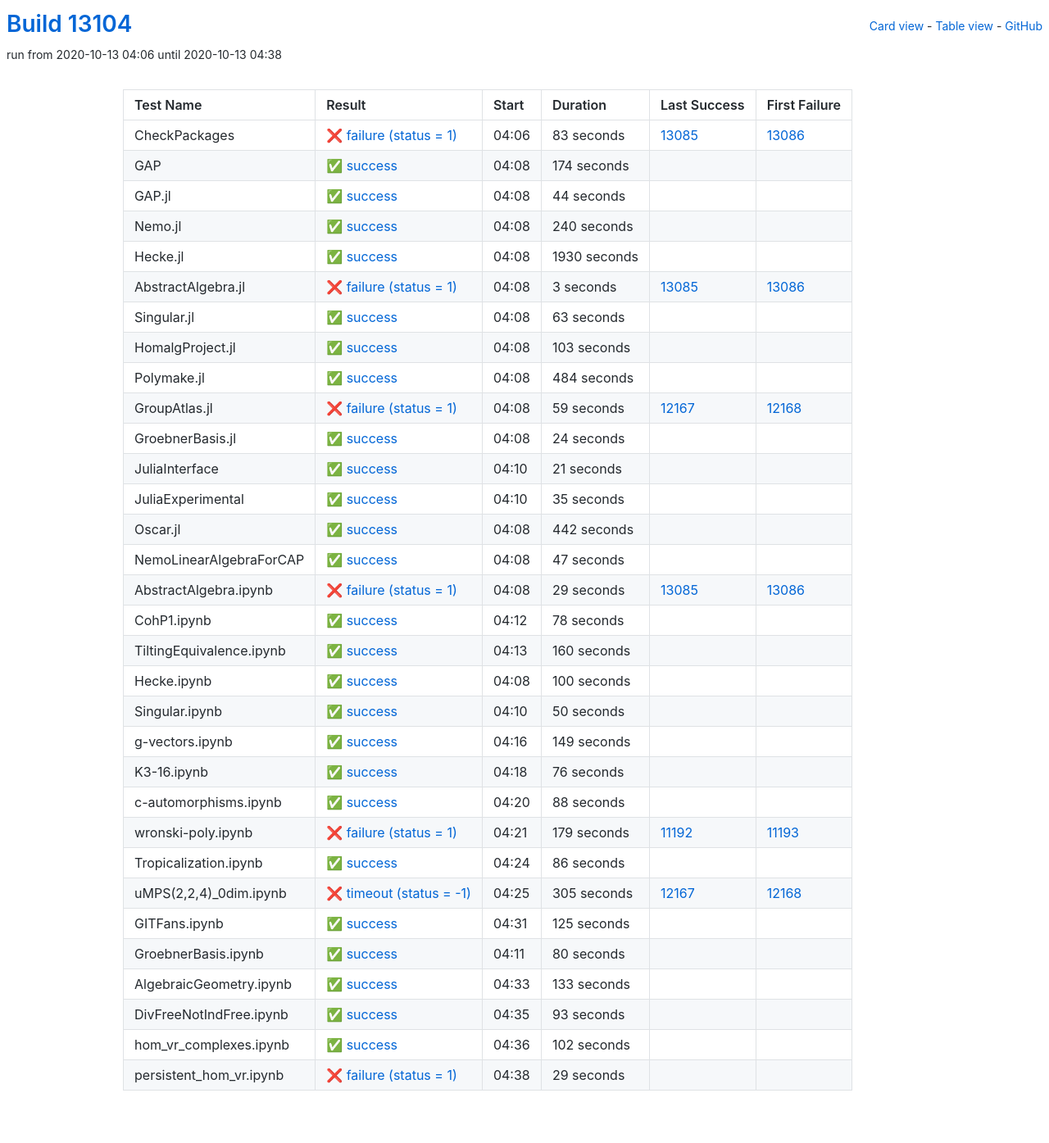
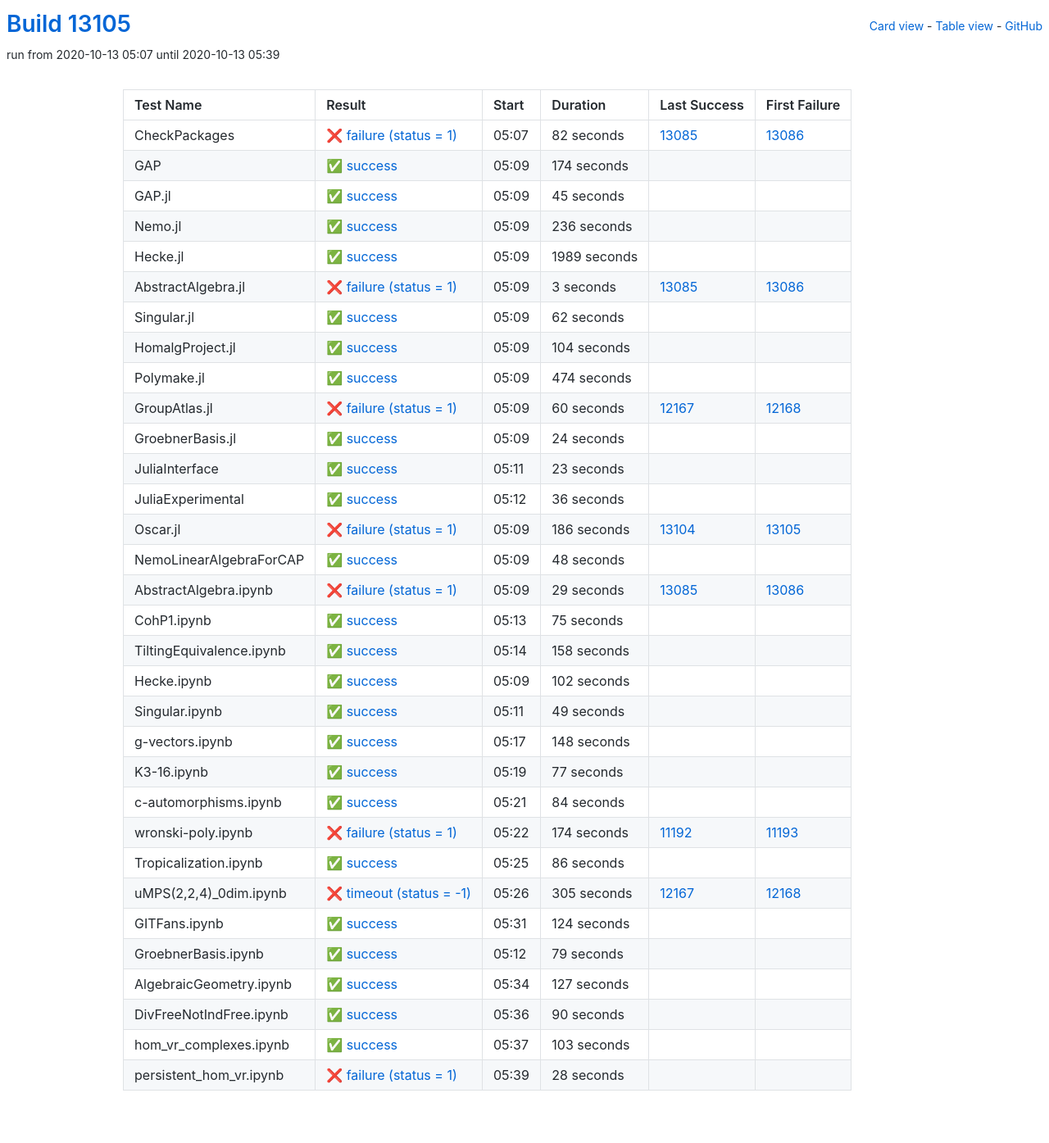
Before and after one commit to oscar-system/oscar-ci-status, a Jekyll site: the page built from table.html, in a window 1280 px wide. Shown: the whole page at 82% size. Built offline with Jekyll 4.4.1, drawn with Linux system fonts in a browser that asks for light colours.

Commit message:
Build #13105

```diff
--- a/_data/ci.yml
+++ b/_data/ci.yml
@@ -1,6 +1,6 @@
 ---
-build: 13104
-build_url: https://oscarci.mathematik.uni-kl.de/job/oscar/13104/
+build: 13105
+build_url: https://oscarci.mathematik.uni-kl.de/job/oscar/13105/
 job: oscar
 organization: oscar-system
 repo: oscar-ci-status
@@ -8,20 +8,20 @@
 tests:
 - name: CheckPackages
   id: checkpackages
-  log: https://oscarci.mathematik.uni-kl.de/job/oscar/13104/artifact/logs/build-13104/CheckPackages.log
-  start: 2020-10-13 04:06
+  log: https://oscarci.mathematik.uni-kl.de/job/oscar/13105/artifact/logs/build-13105/CheckPackages.log
+  start: 2020-10-13 05:07
   success: false
   exitcode: 1
   status: failure
-  duration: 83
+  duration: 82
   last_success: 13085
   last_success_url: https://oscarci.mathematik.uni-kl.de/job/oscar/13085/
   first_failure: 13086
   first_failure_url: https://oscarci.mathematik.uni-kl.de/job/oscar/13086/
 - name: GAP
   id: gap
-  log: https://oscarci.mathematik.uni-kl.de/job/oscar/13104/artifact/logs/build-13104/GAP.log
-  start: 2020-10-13 04:08
+  log: https://oscarci.mathematik.uni-kl.de/job/oscar/13105/artifact/logs/build-13105/GAP.log
+  start: 2020-10-13 05:09
   success: true
   exitcode: 0
   status: success
@@ -32,44 +32,44 @@
   first_failure_url:
 - name: GAP.jl
   id: gap-jl
-  log: https://oscarci.mathematik.uni-kl.de/job/oscar/13104/artifact/logs/build-13104/GAP.jl.log
-  start: 2020-10-13 04:08
+  log: https://oscarci.mathematik.uni-kl.de/job/oscar/13105/artifact/logs/build-13105/GAP.jl.log
+  start: 2020-10-13 05:09
   success: true
   exitcode: 0
   status: success
-  duration: 44
+  duration: 45
   last_success: false
   last_success_url:
   first_failure: false
   first_failure_url:
 - name: Nemo.jl
   id: nemo-jl
-  log: https://oscarci.mathematik.uni-kl.de/job/oscar/13104/artifact/logs/build-13104/Nemo.jl.log
-  start: 2020-10-13 04:08
+  log: https://oscarci.mathematik.uni-kl.de/job/oscar/13105/artifact/logs/build-13105/Nemo.jl.log
+  start: 2020-10-13 05:09
   success: true
   exitcode: 0
   status: success
-  duration: 240
+  duration: 236
   last_success: false
   last_success_url:
   first_failure: false
   first_failure_url:
 - name: Hecke.jl
   id: hecke-jl
-  log: https://oscarci.mathematik.uni-kl.de/job/oscar/13104/artifact/logs/build-13104/Hecke.jl.log
-  start: 2020-10-13 04:08
+  log: https://oscarci.mathematik.uni-kl.de/job/oscar/13105/artifact/logs/build-13105/Hecke.jl.log
+  start: 2020-10-13 05:09
   success: true
   exitcode: 0
   status: success
-  duration: 1930
+  duration: 1989
   last_success: false
   last_success_url:
   first_failure: false
   first_failure_url:
 - name: AbstractAlgebra.jl
   id: abstractalgebra-jl
-  log: https://oscarci.mathematik.uni-kl.de/job/oscar/13104/artifact/logs/build-13104/AbstractAlgebra.jl.log
-  start: 2020-10-13 04:08
+  log: https://oscarci.mathematik.uni-kl.de/job/oscar/13105/artifact/logs/build-13105/AbstractAlgebra.jl.log
+  start: 2020-10-13 05:09
   success: false
   exitcode: 1
   status: failure
@@ -80,56 +80,56 @@
   first_failure_url: https://oscarci.mathematik.uni-kl.de/job/oscar/13086/
 - name: Singular.jl
   id: singular-jl
-  log: https://oscarci.mathematik.uni-kl.de/job/oscar/13104/artifact/logs/build-13104/Singular.jl.log
-  start: 2020-10-13 04:08
+  log: https://oscarci.mathematik.uni-kl.de/job/oscar/13105/artifact/logs/build-13105/Singular.jl.log
+  start: 2020-10-13 05:09
   success: true
   exitcode: 0
   status: success
-  duration: 63
+  duration: 62
   last_success: false
   last_success_url:
   first_failure: false
   first_failure_url:
 - name: HomalgProject.jl
   id: homalgproject-jl
-  log: https://oscarci.mathematik.uni-kl.de/job/oscar/13104/artifact/logs/build-13104/HomalgProject.jl.log
-  start: 2020-10-13 04:08
+  log: https://oscarci.mathematik.uni-kl.de/job/oscar/13105/artifact/logs/build-13105/HomalgProject.jl.log
+  start: 2020-10-13 05:09
   success: true
   exitcode: 0
   status: success
-  duration: 103
+  duration: 104
   last_success: false
   last_success_url:
   first_failure: false
   first_failure_url:
 - name: Polymake.jl
   id: polymake-jl
-  log: https://oscarci.mathematik.uni-kl.de/job/oscar/13104/artifact/logs/build-13104/Polymake.jl.log
-  start: 2020-10-13 04:08
+  log: https://oscarci.mathematik.uni-kl.de/job/oscar/13105/artifact/logs/build-13105/Polymake.jl.log
+  start: 2020-10-13 05:09
   success: true
   exitcode: 0
   status: success
-  duration: 484
+  duration: 474
   last_success: false
   last_success_url:
   first_failure: false
   first_failure_url:
 - name: GroupAtlas.jl
   id: groupatlas-jl
-  log: https://oscarci.mathematik.uni-kl.de/job/oscar/13104/artifact/logs/build-13104/GroupAtlas.jl.log
-  start: 2020-10-13 04:08
+  log: https://oscarci.mathematik.uni-kl.de/job/oscar/13105/artifact/logs/build-13105/GroupAtlas.jl.log
+  start: 2020-10-13 05:09
   success: false
   exitcode: 1
   status: failure
-  duration: 59
+  duration: 60
   last_success: 12167
   last_success_url: https://oscarci.mathematik.uni-kl.de/job/oscar/12167/
   first_failure: 12168
   first_failure_url: https://oscarci.mathematik.uni-kl.de/job/oscar/12168/
 - name: GroebnerBasis.jl
   id: groebnerbasis-jl
-  log: https://oscarci.mathematik.uni-kl.de/job/oscar/13104/artifact/logs/build-13104/GroebnerBasis.jl.log
-  start: 2020-10-13 04:08
+  log: https://oscarci.mathematik.uni-kl.de/job/oscar/13105/artifact/logs/build-13105/GroebnerBasis.jl.log
+  start: 2020-10-13 05:09
   success: true
   exitcode: 0
   status: success
@@ -140,56 +140,56 @@
   first_failure_url:
 - name: JuliaInterface
   id: juliainterface
-  log: https://oscarci.mathematik.uni-kl.de/job/oscar/13104/artifact/logs/build-13104/JuliaInterface.log
-  start: 2020-10-13 04:10
+  log: https://oscarci.mathematik.uni-kl.de/job/oscar/13105/artifact/logs/build-13105/JuliaInterface.log
+  start: 2020-10-13 05:11
   success: true
   exitcode: 0
   status: success
-  duration: 21
+  duration: 23
   last_success: false
   last_success_url:
   first_failure: false
   first_failure_url:
 - name: JuliaExperimental
   id: juliaexperimental
-  log: https://oscarci.mathematik.uni-kl.de/job/oscar/13104/artifact/logs/build-13104/JuliaExperimental.log
-  start: 2020-10-13 04:10
+  log: https://oscarci.mathematik.uni-kl.de/job/oscar/13105/artifact/logs/build-13105/JuliaExperimental.log
+  start: 2020-10-13 05:12
   success: true
   exitcode: 0
   status: success
-  duration: 35
+  duration: 36
   last_success: false
   last_success_url:
   first_failure: false
   first_failure_url:
 - name: Oscar.jl
   id: oscar-jl
-  log: https://oscarci.mathematik.uni-kl.de/job/oscar/13104/artifact/logs/build-13104/Oscar.jl.log
-  start: 2020-10-13 04:08
+  log: https://oscarci.mathematik.uni-kl.de/job/oscar/13105/artifact/logs/build-13105/Oscar.jl.log
+  start: 2020-10-13 05:09
+  success: false
+  exitcode: 1
+  status: failure
+  duration: 186
+  last_success: 13104
+  last_success_url: https://oscarci.mathematik.uni-kl.de/job/oscar/13104/
+  first_failure: 13105
+  first_failure_url: https://oscarci.mathematik.uni-kl.de/job/oscar/13105/
+- name: NemoLinearAlgebraForCAP
+  id: nemolinearalgebraforcap
+  log: https://oscarci.mathematik.uni-kl.de/job/oscar/13105/artifact/logs/build-13105/NemoLinearAlgebraForCAP.log
+  start: 2020-10-13 05:09
   success: true
   exitcode: 0
   status: success
-  duration: 442
-  last_success: false
-  last_success_url:
-  first_failure: false
-  first_failure_url:
-- name: NemoLinearAlgebraForCAP
-  id: nemolinearalgebraforcap
-  log: https://oscarci.mathematik.uni-kl.de/job/oscar/13104/artifact/logs/build-13104/NemoLinearAlgebraForCAP.log
-  start: 2020-10-13 04:08
-  success: true
-  exitcode: 0
-  status: success
-  duration: 47
+  duration: 48
   last_success: false
   last_success_url:
   first_failure: false
   first_failure_url:
 - name: AbstractAlgebra.ipynb
   id: abstractalgebra-ipynb
-  log: https://oscarci.mathematik.uni-kl.de/job/oscar/13104/artifact/logs/build-13104/AbstractAlgebra.ipynb.log
-  start: 2020-10-13 04:08
+  log: https://oscarci.mathematik.uni-kl.de/job/oscar/13105/artifact/logs/build-13105/AbstractAlgebra.ipynb.log
+  start: 2020-10-13 05:09
   success: false
   exitcode: 1
   status: failure
@@ -200,104 +200,104 @@
   first_failure_url: https://oscarci.mathematik.uni-kl.de/job/oscar/13086/
 - name: CohP1.ipynb
   id: cohp1-ipynb
-  log: https://oscarci.mathematik.uni-kl.de/job/oscar/13104/artifact/logs/build-13104/CohP1.ipynb.log
-  start: 2020-10-13 04:12
+  log: https://oscarci.mathematik.uni-kl.de/job/oscar/13105/artifact/logs/build-13105/CohP1.ipynb.log
+  start: 2020-10-13 05:13
   success: true
   exitcode: 0
   status: success
-  duration: 78
+  duration: 75
   last_success: false
   last_success_url:
   first_failure: false
   first_failure_url:
 - name: TiltingEquivalence.ipynb
   id: tiltingequivalence-ipynb
-  log: https://oscarci.mathematik.uni-kl.de/job/oscar/13104/artifact/logs/build-13104/TiltingEquivalence.ipynb.log
-  start: 2020-10-13 04:13
+  log: https://oscarci.mathematik.uni-kl.de/job/oscar/13105/artifact/logs/build-13105/TiltingEquivalence.ipynb.log
+  start: 2020-10-13 05:14
   success: true
   exitcode: 0
   status: success
-  duration: 160
+  duration: 158
   last_success: false
   last_success_url:
   first_failure: false
   first_failure_url:
 - name: Hecke.ipynb
   id: hecke-ipynb
-  log: https://oscarci.mathematik.uni-kl.de/job/oscar/13104/artifact/logs/build-13104/Hecke.ipynb.log
-  start: 2020-10-13 04:08
+  log: https://oscarci.mathematik.uni-kl.de/job/oscar/13105/artifact/logs/build-13105/Hecke.ipynb.log
+  start: 2020-10-13 05:09
   success: true
   exitcode: 0
   status: success
-  duration: 100
+  duration: 102
   last_success: false
   last_success_url:
   first_failure: false
   first_failure_url:
 - name: Singular.ipynb
   id: singular-ipynb
-  log: https://oscarci.mathematik.uni-kl.de/job/oscar/13104/artifact/logs/build-13104/Singular.ipynb.log
-  start: 2020-10-13 04:10
+  log: https://oscarci.mathematik.uni-kl.de/job/oscar/13105/artifact/logs/build-13105/Singular.ipynb.log
+  start: 2020-10-13 05:11
   success: true
   exitcode: 0
   status: success
-  duration: 50
+  duration: 49
   last_success: false
   last_success_url:
   first_failure: false
   first_failure_url:
 - name: g-vectors.ipynb
   id: g-vectors-ipynb
-  log: https://oscarci.mathematik.uni-kl.de/job/oscar/13104/artifact/logs/build-13104/g-vectors.ipynb.log
-  start: 2020-10-13 04:16
+  log: https://oscarci.mathematik.uni-kl.de/job/oscar/13105/artifact/logs/build-13105/g-vectors.ipynb.log
+  start: 2020-10-13 05:17
   success: true
   exitcode: 0
   status: success
-  duration: 149
+  duration: 148
   last_success: false
   last_success_url:
   first_failure: false
   first_failure_url:
 - name: K3-16.ipynb
   id: k3-16-ipynb
-  log: https://oscarci.mathematik.uni-kl.de/job/oscar/13104/artifact/logs/build-13104/K3-16.ipynb.log
-  start: 2020-10-13 04:18
+  log: https://oscarci.mathematik.uni-kl.de/job/oscar/13105/artifact/logs/build-13105/K3-16.ipynb.log
+  start: 2020-10-13 05:19
   success: true
   exitcode: 0
   status: success
-  duration: 76
+  duration: 77
   last_success: false
   last_success_url:
   first_failure: false
   first_failure_url:
 - name: c-automorphisms.ipynb
   id: c-automorphisms-ipynb
-  log: https://oscarci.mathematik.uni-kl.de/job/oscar/13104/artifact/logs/build-13104/c-automorphisms.ipynb.log
-  start: 2020-10-13 04:20
+  log: https://oscarci.mathematik.uni-kl.de/job/oscar/13105/artifact/logs/build-13105/c-automorphisms.ipynb.log
+  start: 2020-10-13 05:21
   success: true
   exitcode: 0
   status: success
-  duration: 88
+  duration: 84
   last_success: false
   last_success_url:
   first_failure: false
   first_failure_url:
 - name: wronski-poly.ipynb
   id: wronski-poly-ipynb
-  log: https://oscarci.mathematik.uni-kl.de/job/oscar/13104/artifact/logs/build-13104/wronski-poly.ipynb.log
-  start: 2020-10-13 04:21
+  log: https://oscarci.mathematik.uni-kl.de/job/oscar/13105/artifact/logs/build-13105/wronski-poly.ipynb.log
+  start: 2020-10-13 05:22
   success: false
   exitcode: 1
   status: failure
-  duration: 179
+  duration: 174
   last_success: 11192
   last_success_url: https://oscarci.mathematik.uni-kl.de/job/oscar/11192/
   first_failure: 11193
   first_failure_url: https://oscarci.mathematik.uni-kl.de/job/oscar/11193/
 - name: Tropicalization.ipynb
   id: tropicalization-ipynb
-  log: https://oscarci.mathematik.uni-kl.de/job/oscar/13104/artifact/logs/build-13104/Tropicalization.ipynb.log
-  start: 2020-10-13 04:24
+  log: https://oscarci.mathematik.uni-kl.de/job/oscar/13105/artifact/logs/build-13105/Tropicalization.ipynb.log
+  start: 2020-10-13 05:25
   success: true
   exitcode: 0
   status: success
@@ -308,8 +308,8 @@
   first_failure_url:
 - name: uMPS(2,2,4)_0dim.ipynb
   id: umps-2-2-4-0dim-ipynb
-  log: https://oscarci.mathematik.uni-kl.de/job/oscar/13104/artifact/logs/build-13104/uMPS-2-2-4-_0dim.ipynb.log
-  start: 2020-10-13 04:25
+  log: https://oscarci.mathematik.uni-kl.de/job/oscar/13105/artifact/logs/build-13105/uMPS-2-2-4-_0dim.ipynb.log
+  start: 2020-10-13 05:26
   success: false
   exitcode: -1
   status: timeout
@@ -320,72 +320,72 @@
   first_failure_url: https://oscarci.mathematik.uni-kl.de/job/oscar/12168/
 - name: GITFans.ipynb
   id: gitfans-ipynb
-  log: https://oscarci.mathematik.uni-kl.de/job/oscar/13104/artifact/logs/build-13104/GITFans.ipynb.log
-  start: 2020-10-13 04:31
+  log: https://oscarci.mathematik.uni-kl.de/job/oscar/13105/artifact/logs/build-13105/GITFans.ipynb.log
+  start: 2020-10-13 05:31
   success: true
   exitcode: 0
   status: success
-  duration: 125
+  duration: 124
   last_success: false
   last_success_url:
   first_failure: false
   first_failure_url:
 - name: GroebnerBasis.ipynb
   id: groebnerbasis-ipynb
-  log: https://oscarci.mathematik.uni-kl.de/job/oscar/13104/artifact/logs/build-13104/GroebnerBasis.ipynb.log
-  start: 2020-10-13 04:11
+  log: https://oscarci.mathematik.uni-kl.de/job/oscar/13105/artifact/logs/build-13105/GroebnerBasis.ipynb.log
+  start: 2020-10-13 05:12
   success: true
   exitcode: 0
   status: success
-  duration: 80
+  duration: 79
   last_success: false
   last_success_url:
   first_failure: false
   first_failure_url:
 - name: AlgebraicGeometry.ipynb
   id: algebraicgeometry-ipynb
-  log: https://oscarci.mathematik.uni-kl.de/job/oscar/13104/artifact/logs/build-13104/AlgebraicGeometry.ipynb.log
-  start: 2020-10-13 04:33
+  log: https://oscarci.mathematik.uni-kl.de/job/oscar/13105/artifact/logs/build-13105/AlgebraicGeometry.ipynb.log
+  start: 2020-10-13 05:34
   success: true
   exitcode: 0
   status: success
-  duration: 133
+  duration: 127
   last_success: false
   last_success_url:
   first_failure: false
   first_failure_url:
 - name: DivFreeNotIndFree.ipynb
   id: divfreenotindfree-ipynb
-  log: https://oscarci.mathematik.uni-kl.de/job/oscar/13104/artifact/logs/build-13104/DivFreeNotIndFree.ipynb.log
-  start: 2020-10-13 04:35
+  log: https://oscarci.mathematik.uni-kl.de/job/oscar/13105/artifact/logs/build-13105/DivFreeNotIndFree.ipynb.log
+  start: 2020-10-13 05:36
   success: true
   exitcode: 0
   status: success
-  duration: 93
+  duration: 90
   last_success: false
   last_success_url:
   first_failure: false
   first_failure_url:
 - name: hom_vr_complexes.ipynb
   id: hom-vr-complexes-ipynb
-  log: https://oscarci.mathematik.uni-kl.de/job/oscar/13104/artifact/logs/build-13104/hom_vr_complexes.ipynb.log
-  start: 2020-10-13 04:36
+  log: https://oscarci.mathematik.uni-kl.de/job/oscar/13105/artifact/logs/build-13105/hom_vr_complexes.ipynb.log
+  start: 2020-10-13 05:37
   success: true
   exitcode: 0
   status: success
-  duration: 102
+  duration: 103
   last_success: false
   last_success_url:
   first_failure: false
   first_failure_url:
 - name: persistent_hom_vr.ipynb
   id: persistent-hom-vr-ipynb
-  log: https://oscarci.mathematik.uni-kl.de/job/oscar/13104/artifact/logs/build-13104/persistent_hom_vr.ipynb.log
-  start: 2020-10-13 04:38
+  log: https://oscarci.mathematik.uni-kl.de/job/oscar/13105/artifact/logs/build-13105/persistent_hom_vr.ipynb.log
+  start: 2020-10-13 05:39
   success: false
   exitcode: 1
   status: failure
-  duration: 29
+  duration: 28
   last_success: false
   last_success_url:
   first_failure: false
```
Also changed, not shown: README.md.
